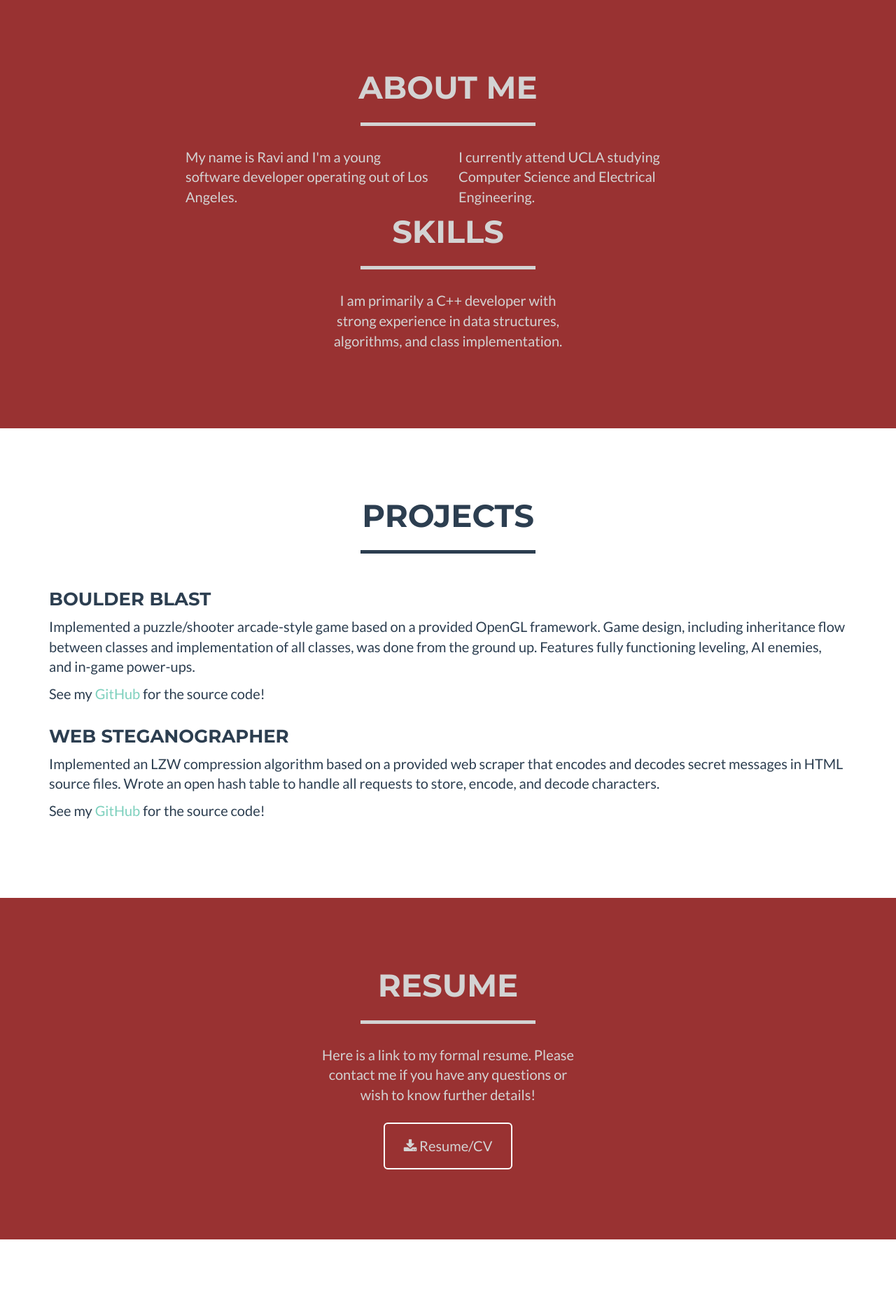
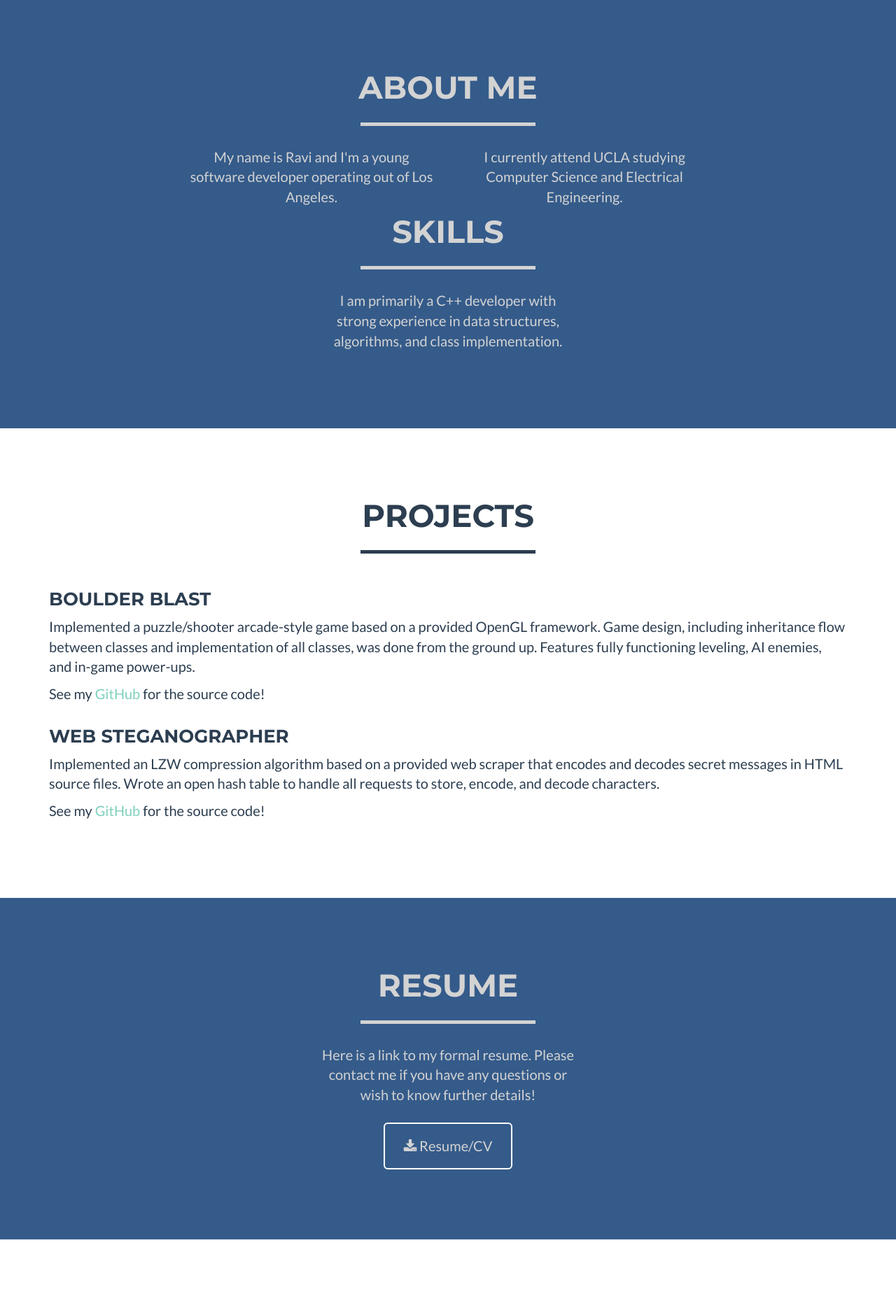
Before and after one commit to ravikjay/ravikjay.github.io, a PHP site: page / in a window 1280 px wide. Shown: the part 775-2644 px from the top of the page at 70% size. Run offline with PHP 8.4, Linux system fonts and the light colour scheme; some libraries are stand-ins or nearby versions.

Commit message:
Color Changes
Altered color scheme

```diff
--- a/css/freelancer.css
+++ b/css/freelancer.css
@@ -12,10 +12,6 @@
     font-size: 20px;
 }
 
-p.big {
-    margin: 11px;
-}
-
 p.small {
     font-size: 16px;
 }
@@ -27,6 +23,7 @@
 a.active {
     outline: 0;
     color: #7dd0bd;
+    /* this changes the hyperlink colors */
 }
 
 h1,
@@ -66,7 +63,8 @@
 }
 
 hr.star-light:after {
-    color: #d3d3d3;
+    color: #d8b616;
+    /* this changes the color of the star on some of the star bars */
     background-color: transparent;
 }
 
@@ -75,7 +73,8 @@
 }
 
 hr.star-primary:after {
-    color: #2c3e50;
+    color: #d8b616;
+    /* this changes the color of the star on some of the star bars */
     background-color: transparent;
 }
 
@@ -187,7 +186,10 @@
 
 section.success {
     color: #d3d3d3;
-    background: #993232;
+    background: #355b8a;
+    /* main body color changes here */
+    /* this is the blue: #355b8a */
+    /* this is the red: #993232 */
 }
 
 section.success a,
@@ -197,6 +199,7 @@
 section.success a.active {
     outline: 0;
     color: #d3d3d3;
+    /* main body text color changes here */
 }
 
 @media(max-width:767px) {
@@ -350,7 +353,7 @@
 
 footer .footer-above {
     padding-top: 50px;
-    background-color: #993232;
+    background-color: #355b8a ;
 }
 
 footer .footer-col {
@@ -359,7 +362,7 @@
 
 footer .footer-below {
     padding: 25px 0;
-    background-color: #993232;
+    background-color: #355b8a;
 }
 
 .btn-social {
--- a/index.html
+++ b/index.html
@@ -98,10 +98,10 @@
                 </div>
             </div>
             <div class="row">
-                <div class="col-lg-4 col-lg-offset-2">
+                <div class="col-lg-4 col-lg-offset-2 text-center">
                     <p>My name is Ravi and I'm a young software developer operating out of Los Angeles.</p>
                 </div>
-                <div class="col-lg-4">
+                <div class="col-lg-4 text-center">
                     <p>I currently attend UCLA studying Computer Science and Electrical Engineering.</p>
                 </div>
             </div>
```
